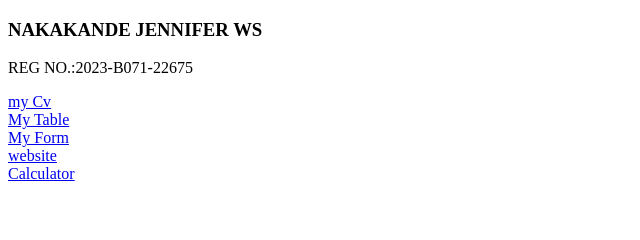
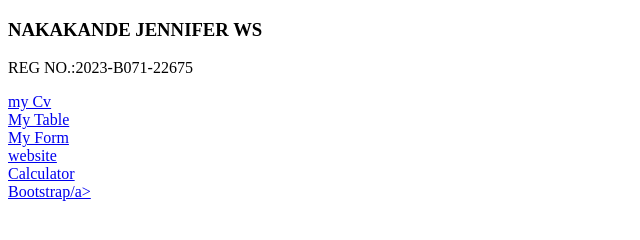
Before and after one commit to nakakande-jennifer-ws/coursework-1, a plain HTML site: page index.html in a window 1280 px wide. Shown: the whole page, without its empty margins (0-640 px from the left). Drawn offline with Linux system fonts and the light colour scheme.

Commit message:
coursework

```diff
--- a/index.html
+++ b/index.html
@@ -13,6 +13,6 @@
     <a href="./Form.html">My Form</a><br>
     <a href="./web.html">website</a><br>
     <a href="./calc.html">Calculator</a><br>
-    <a href="Bootstrap.html"></a>
+    <a href="Bootstrap.html">Bootstrap/a>
 </body>
 </html>
```
